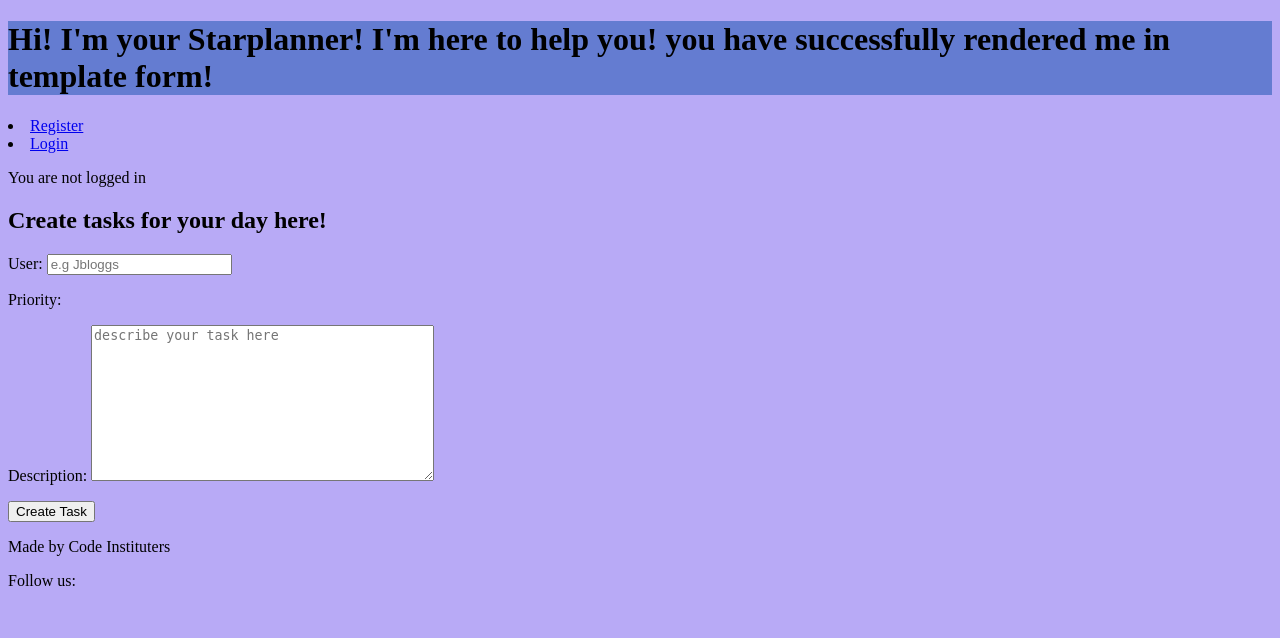
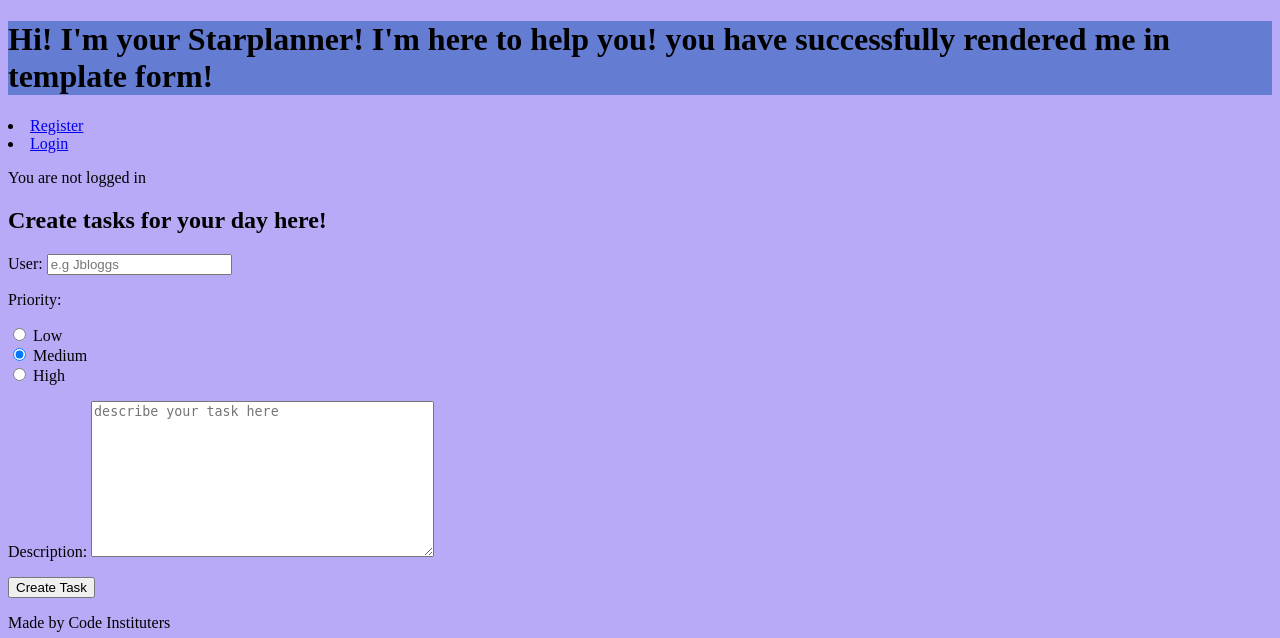
Before and after one commit to BeeBeeBethC/Starplanner-PP4, a Django app: page /create/ in a window 1280 px wide. Shown: the top 638 px of the page. Run offline with Django 4.2, Linux system fonts and the light colour scheme.

Commit message:
successfully created radio select for priority and rendered in template

```diff
--- a/starplanner/forms.py
+++ b/starplanner/forms.py
@@ -1,7 +1,10 @@
 from django import forms
+from django.contrib.auth.models import User
 from .models import Task
 
 class TaskForm(forms.ModelForm):
+
+
     class Meta:
         model = Task
         fields= '__all__'
@@ -14,6 +17,6 @@ class TaskForm(forms.ModelForm):
         widgets = {
             'task':forms.NumberInput(attrs={'placeholder':'e.g 1', 'class':'form-control'}),
             'user':forms.TextInput(attrs={'placeholder':'e.g Jbloggs', 'class':'form-control'}),
-            'priority':forms.RadioSelect(attrs={'placeholder':'select priority', 'class':'form-control'}),
+            'priority':forms.RadioSelect(attrs={'choices': 'PRIORITY_CHOICES', 'class':'form-control'}),
             'description':forms.Textarea(attrs={'placeholder':'describe your task here', 'class':'form-control'}),
         }
--- a/starplanner/models.py
+++ b/starplanner/models.py
@@ -2,9 +2,14 @@ from django.db import models
 
 # Create your models here.
 class Task(models.Model):
+    PRIORITY_CHOICES = [
+        ('low', 'Low'),
+        ('medium', 'Medium'),
+        ('high', 'High'),
+    ]
     task = models.AutoField(primary_key=True)
     user = models.CharField(max_length=100, unique=True)
-    priority = models.CharField(max_length=100)
+    priority = models.CharField(max_length=100, choices=PRIORITY_CHOICES, default='medium')
     description = models.TextField(max_length=500)
 
 # this is a full string representation of the tasks
--- a/templates/planner_home.html
+++ b/templates/planner_home.html
@@ -1,7 +1,5 @@
+{% extends 'base.html' %}
 {% load static %}
-
-{% extends 'base.html' %}
-
 {% block title %}
     Planner
 {% endblock %}
@@ -10,7 +8,7 @@
     <div class="protected-container">
         <h2>This is a private view for your planner!</h2>
         <p>Lorem ipsum dolor sit amet consectetur adipisicing elit. Nulla, illum? Possimus esse animi est natus, numquam distinctio tempore a at itaque, impedit corporis praesentium voluptatum? Modi necessitatibus dicta non quos?</p>
-        <form method="POST" action="{% url 'logout' %}">
+        <form method="POST" action="{% url 'account_logout' %}">
             {% csrf_token %}
             <button type="submit">Logout</button>
         </form>
```
